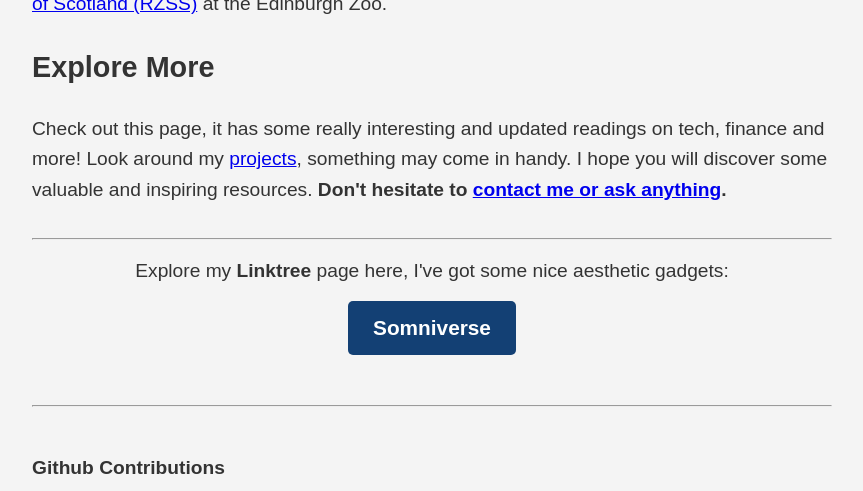
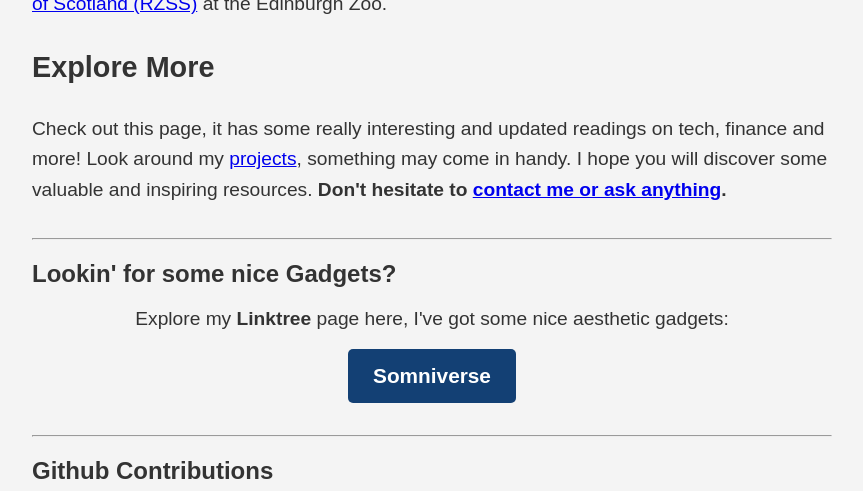
Before and after one commit to GregSom-MSc/GregSom-MSc.github.io, a Jekyll site: the page built from index.md, in a window 1280 px wide and 900 px high, scrolled down 802 px, cut to the strip 0-491 px from the top of the window. Shown: the whole strip, without its empty margins (208-1071 px from the left). Built offline with Jekyll 4.4.1, drawn with Linux system fonts in a browser that asks for light colours.

Commit message:
Update index.md

```diff
--- a/index.md
+++ b/index.md
@@ -34,18 +34,17 @@ I hope you will discover some valuable and inspiring resources.
 </div>
 
 <hr>
-<div style="text-align: center; margin-top: 20px;">
+<h2>Lookin' for some nice Gadgets?</h2>
+<div style="text-align: center; margin-top: 20px; margin-bottom: 2rem;">
     <p style="font-size: 1.2rem; color: #333;">Explore my <strong>Linktree</strong> page here, I've got some nice aesthetic gadgets: </p>
     <a href="https://linktr.ee/somniverse" target="_blank"
        style="display: inline-block; padding: 15px 25px; cursor: pointer; background-color: #134074; color: white; text-decoration: none; font-size: 1.3em; border-radius: 5px; font-weight: bold;">
         Somniverse
     </a>
 </div>
-<br>
 <hr>
-<br>
 
-<h2 style="font-size: 1.2rem; font-family: inherit; font-weight: bold;"> Github Contributions </h2>
+<h2> Github Contributions </h2>
 
 <div style="text-align: center;">
     <iframe src="https://ghchart.rshah.org/GregSom-MSc" frameborder="0" scrolling="50" width="100%" height="190px" style="max-width: 600px; margin: auto;"></iframe>
```
